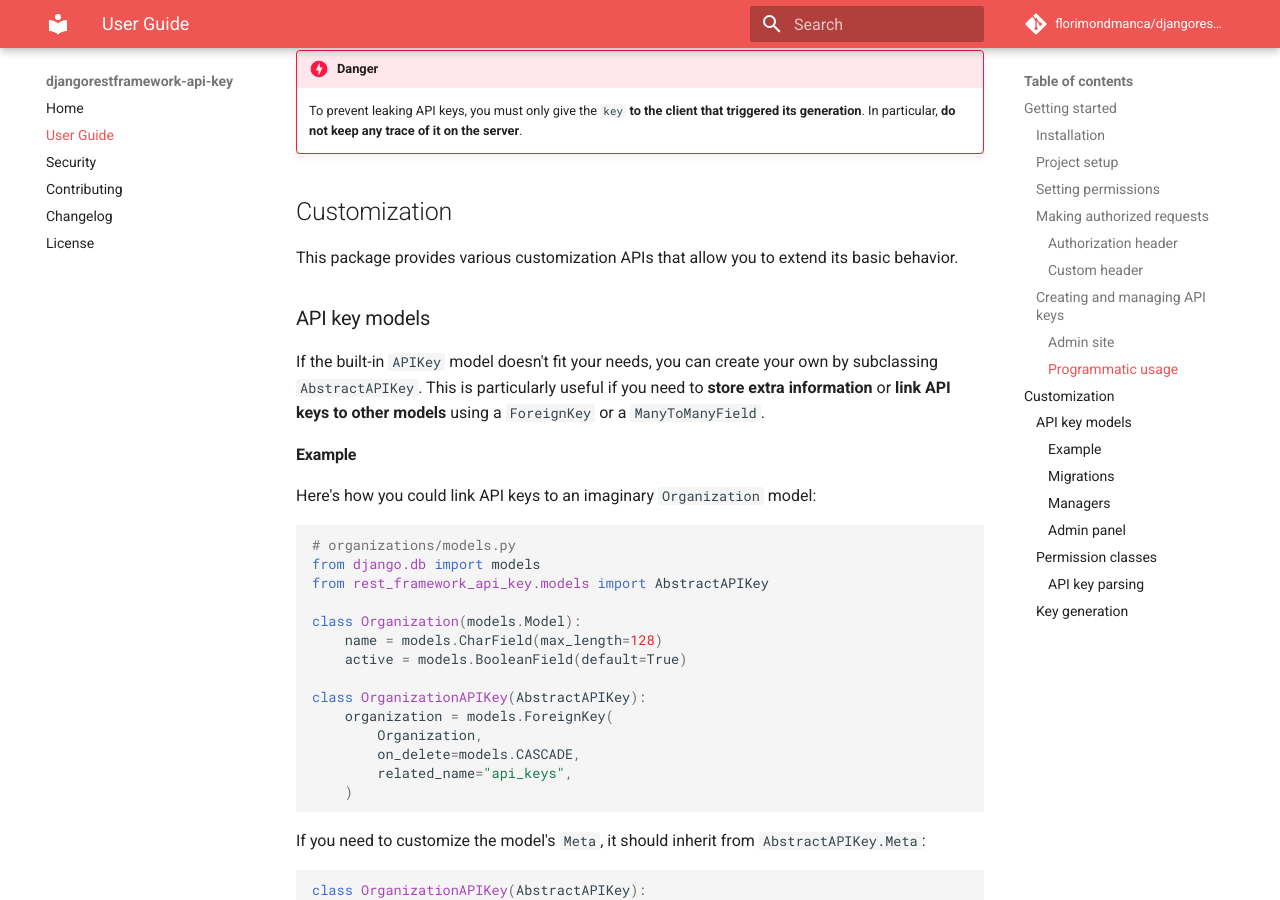
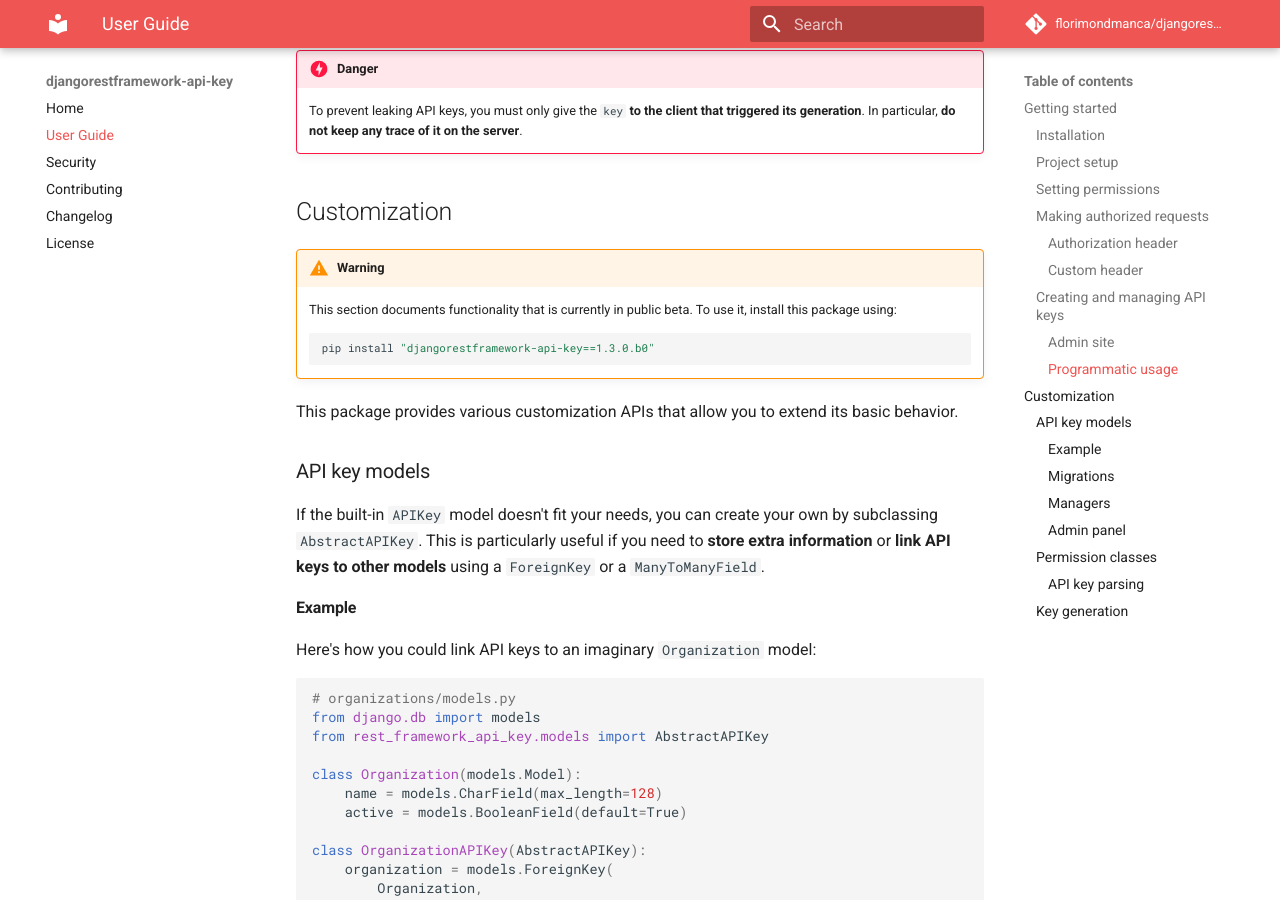
Before and after one commit to florimondmanca/djangorestframework-api-key, an MkDocs documentation site: the page built from docs/guide.md, in a window 1280 px wide and 900 px high, scrolled down 3084 px. Built offline with MkDocs 1.6.1 and Material for MkDocs 9.7.7, drawn with Linux system fonts in a browser that asks for light colours; comment, search, counter and statistics services are not loaded.

Commit message:
Document public beta for 1.3.0

````diff
--- a/docs/guide.md
+++ b/docs/guide.md
@@ -143,6 +143,13 @@
     To prevent leaking API keys, you must only give the `key` **to the client that triggered its generation**. In particular, **do not keep any trace of it on the server**.
 
 ## Customization
+
+!!! warning
+    This section documents functionality that is currently in public beta. To use it, install this package using:
+
+    ```bash
+    pip install "djangorestframework-api-key==1.3.0.b0"
+    ```
 
 This package provides various customization APIs that allow you to extend its basic behavior.
 
````
Also changed, not shown: README.md (+1 -1 lines), docs/index.md (+1 -1 lines).
